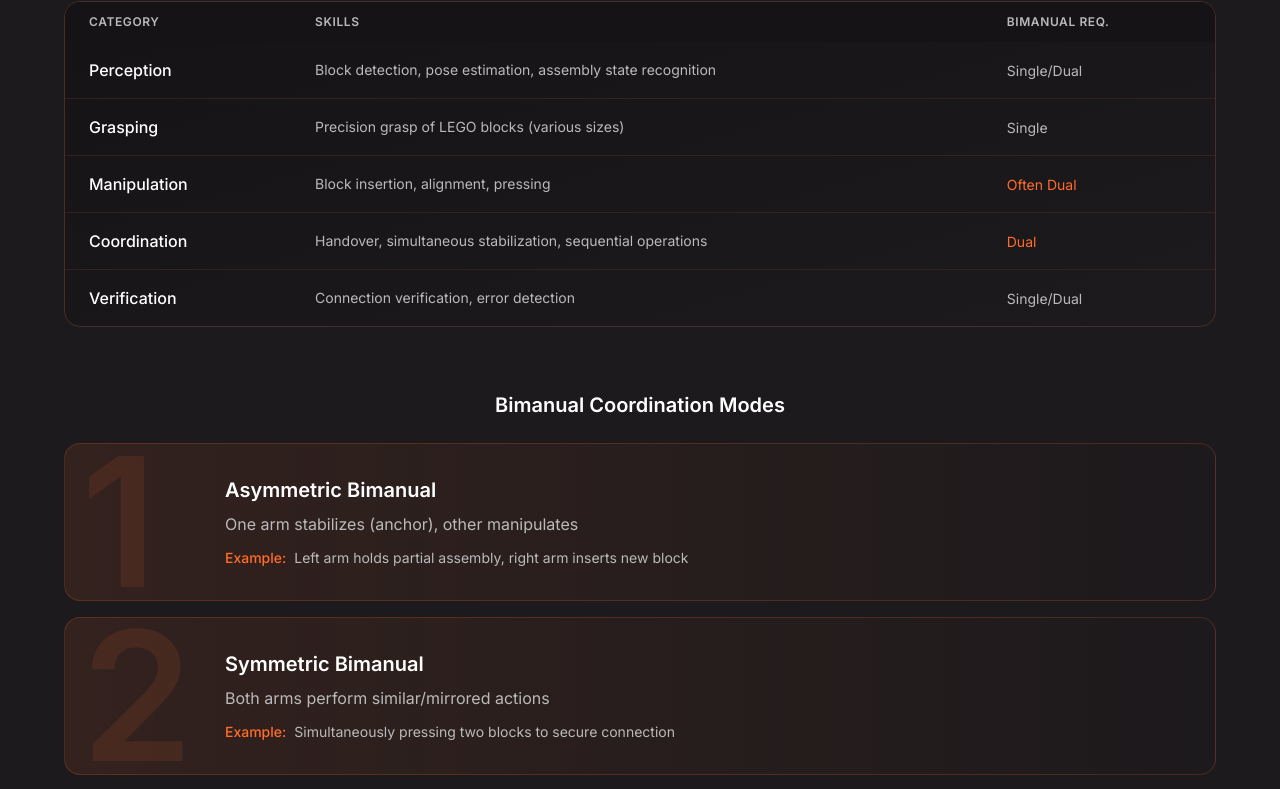
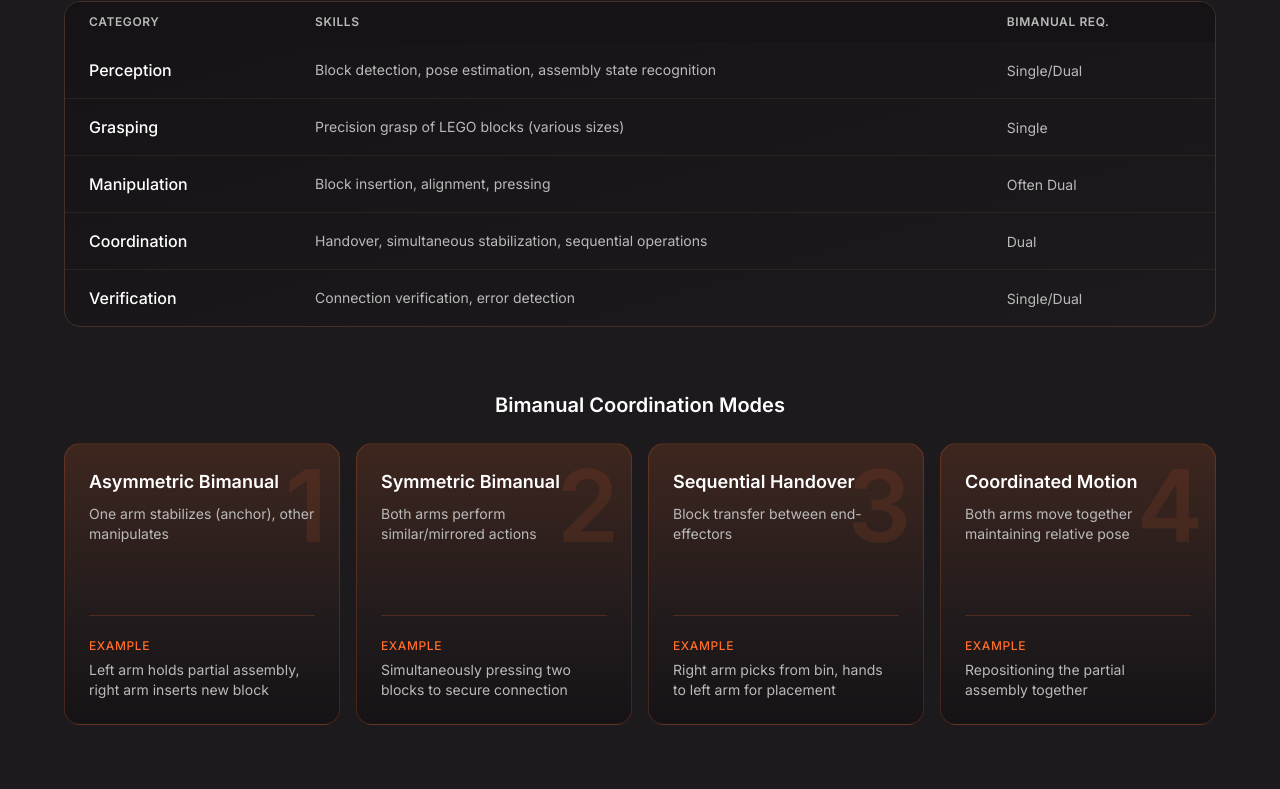
Before and after one commit to PatrizioAcquadro/WebsitePresentation, a Next.js app: page /task in a window 1280 px wide. Shown: the part 2018-2807 px from the top of the page. Built offline with nearby package versions, Linux system fonts and the light colour scheme.

Commit message:
Fix bimanual text color, make coordination modes 4-column grid with vertical gradient

```diff
--- a/app/task/page.tsx
+++ b/app/task/page.tsx
@@ -244,11 +244,7 @@ export default function TaskPage() {
                       </td>
                       <td className="px-4 md:px-6 py-4 text-xs md:text-sm text-[#BABABA]">{skill.skills}</td>
                       <td className="px-4 md:px-6 py-4">
-                        <span className={`text-xs md:text-sm ${
-                          skill.bimanualRequirement === 'Dual' || skill.bimanualRequirement === 'Often Dual'
-                            ? 'text-[#FF6D29]'
-                            : 'text-[#BABABA]'
-                        }`}>
+                        <span className="text-xs md:text-sm text-[#BABABA]">
                           {skill.bimanualRequirement}
                         </span>
                       </td>
@@ -263,7 +259,7 @@ export default function TaskPage() {
         {/* Coordination Modes */}
         <div>
           <h3 className="text-lg md:text-xl font-semibold text-white mb-6 text-center">Bimanual Coordination Modes</h3>
-          <div className="space-y-4">
+          <div className="grid grid-cols-1 sm:grid-cols-2 lg:grid-cols-4 gap-4">
             {coordinationModes.map((mode, index) => (
               <motion.div
                 key={mode.id}
@@ -271,20 +267,20 @@ export default function TaskPage() {
                 whileInView={{ opacity: 1, y: 0 }}
                 viewport={{ once: true, margin: '-50px' }}
                 transition={{ duration: 0.4, delay: index * 0.1 }}
-                className="relative bg-gradient-to-r from-[#FF6D29]/10 via-[#FF6D29]/5 to-transparent border border-[#FF6D29]/20 rounded-2xl overflow-hidden hover:border-[#FF6D29]/40 transition-colors"
+                className="relative bg-gradient-to-b from-[#FF6D29]/15 via-[#FF6D29]/5 to-[#161316] border border-[#FF6D29]/20 rounded-2xl overflow-hidden hover:border-[#FF6D29]/40 hover:from-[#FF6D29]/20 transition-all duration-300"
               >
                 {/* Large background number */}
-                <span className="absolute -left-4 md:left-4 top-1/2 -translate-y-1/2 text-[120px] md:text-[180px] font-bold text-[#FF6D29]/10 select-none leading-none">
+                <span className="absolute right-3 top-3 text-[80px] md:text-[100px] font-bold text-[#FF6D29]/10 select-none leading-none">
                   {mode.id}
                 </span>
 
                 {/* Content */}
-                <div className="relative z-10 p-6 md:p-8 md:pl-32 lg:pl-40">
-                  <h4 className="text-lg md:text-xl font-semibold text-white mb-2">{mode.name}</h4>
-                  <p className="text-[#BABABA] mb-3">{mode.description}</p>
-                  <div className="flex items-start gap-2">
-                    <span className="text-[#FF6D29] text-sm font-medium shrink-0">Example:</span>
-                    <p className="text-sm text-[#BABABA]">{mode.example}</p>
+                <div className="relative z-10 p-5 md:p-6 min-h-[280px] flex flex-col">
+                  <h4 className="text-base md:text-lg font-semibold text-white mb-2">{mode.name}</h4>
+                  <p className="text-sm text-[#BABABA] mb-4 flex-grow">{mode.description}</p>
+                  <div className="border-t border-[#FF6D29]/20 pt-4">
+                    <span className="text-[#FF6D29] text-xs font-medium uppercase tracking-wider">Example</span>
+                    <p className="text-sm text-[#BABABA] mt-1">{mode.example}</p>
                   </div>
                 </div>
               </motion.div>
```
